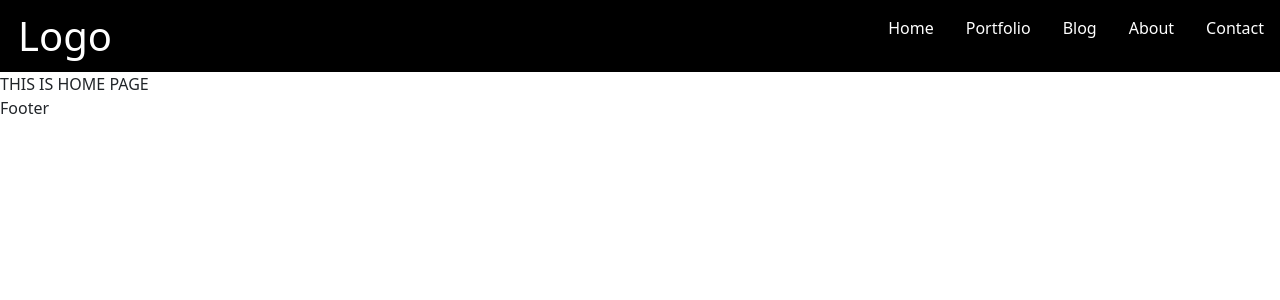
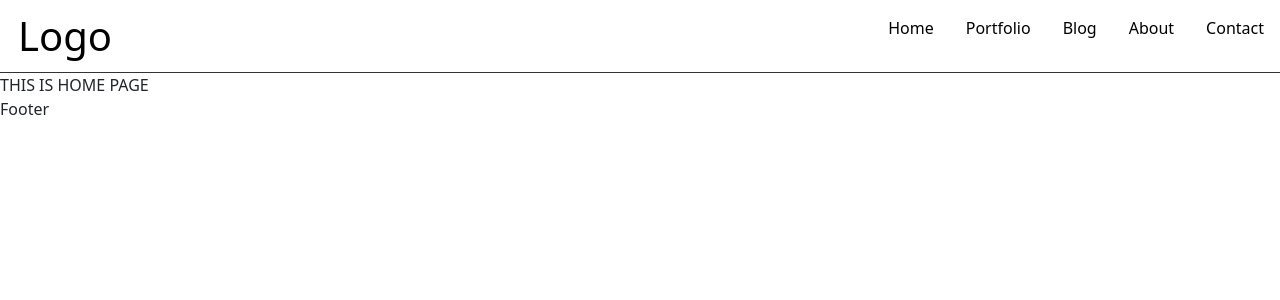
Before and after one commit to Sean-yad/photo-studio, a React (Create React App) app: page / in a window 1280 px wide. Shown: the top 300 px of the page. Built offline with nearby package versions, Linux system fonts and the light colour scheme.

Commit message:
updated nav

```diff
--- a/src/App.css
+++ b/src/App.css
@@ -7,16 +7,15 @@
   display: flex;
   justify-content: space-between;
   align-items: center;
-  background: rgb(0, 0, 0);
+  background: rgb(255, 255, 255);
+  border-bottom: 1px solid #333;
 }
 
 .logo {
   margin: 0 0 0 0.45em;
-
 }
 .logo a {
-  color: rgb(255, 255, 255);
-
+  color: rgb(0, 0, 0);
 }
 
 .logo,
@@ -36,7 +35,7 @@
 .navigation a {
   display: block;
   padding: 1em;
-  color: rgb(255, 255, 255);
+  color: rgb(0, 0, 0);
 }
 
 .navigation a:hover {
```
